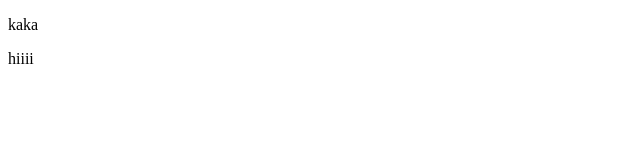
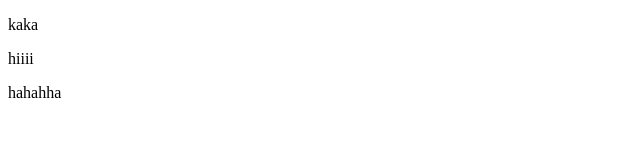
Before and after one commit to NhatHuy-1409/testGit, a plain HTML site: page index.html in a window 1280 px wide. Shown: the full height of the page, 0-640 px from the left. Drawn offline with Linux system fonts and the light colour scheme.

Commit message:
update moi

```diff
--- a/index.html
+++ b/index.html
@@ -9,6 +9,7 @@
 <body>
     <p>kaka</p>
     <p>hiiii</p>
-    <!-- Xung dot code neeee  -->
+    <p>hahahha
+    </p>
 </body>
 </html>
```
